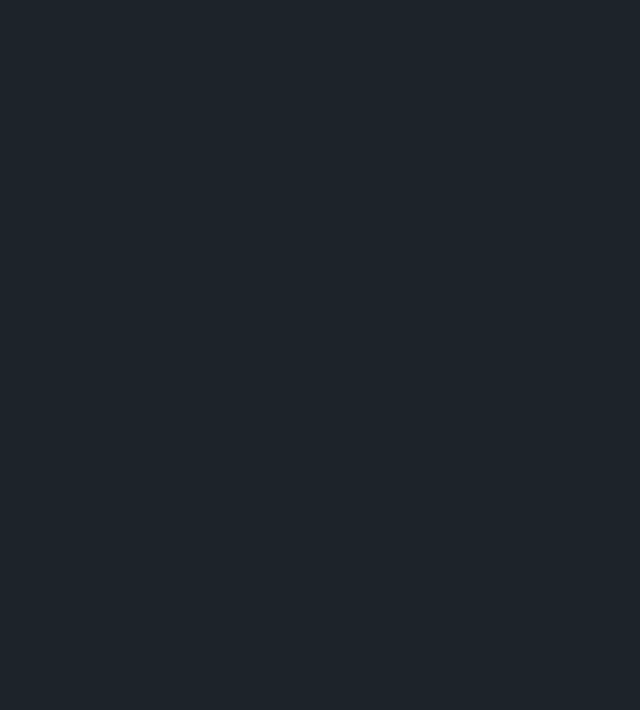
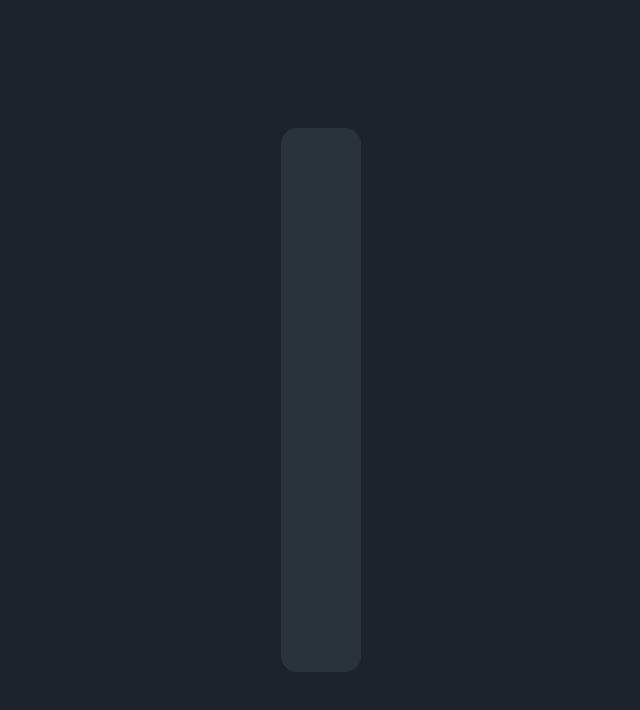
Before and after one commit to philippOkie/fleshcards-app, a React (Vite) app in the folder ui/: page / in a window 1280 px wide. Shown: the top 710 px of the page, without its empty margins (319-959 px from the left). Built offline with nearby package versions, Linux system fonts and the light colour scheme.

Commit message:
added login page

```diff
--- a/ui/src/components/LoginPage.jsx
+++ b/ui/src/components/LoginPage.jsx
@@ -1,5 +1,5 @@
 function LoginPage() {
-  return <div>LoginPage</div>;
+  return <div className="card bg-neutral text-neutral-content w-290 p-4"></div>;
 }
 
 export default LoginPage;
--- a/ui/src/components/ProtectedRoute.jsx
+++ b/ui/src/components/ProtectedRoute.jsx
@@ -1,5 +1,11 @@
+import LoginPage from "./LoginPage";
+
 function ProtectedRoute() {
-  return <div></div>;
+  return (
+    <div className="flex justify-center align-center h-screen pt-32 pb-32 pl-150 pr-150">
+      <LoginPage />
+    </div>
+  );
 }
 
 export default ProtectedRoute;
```
